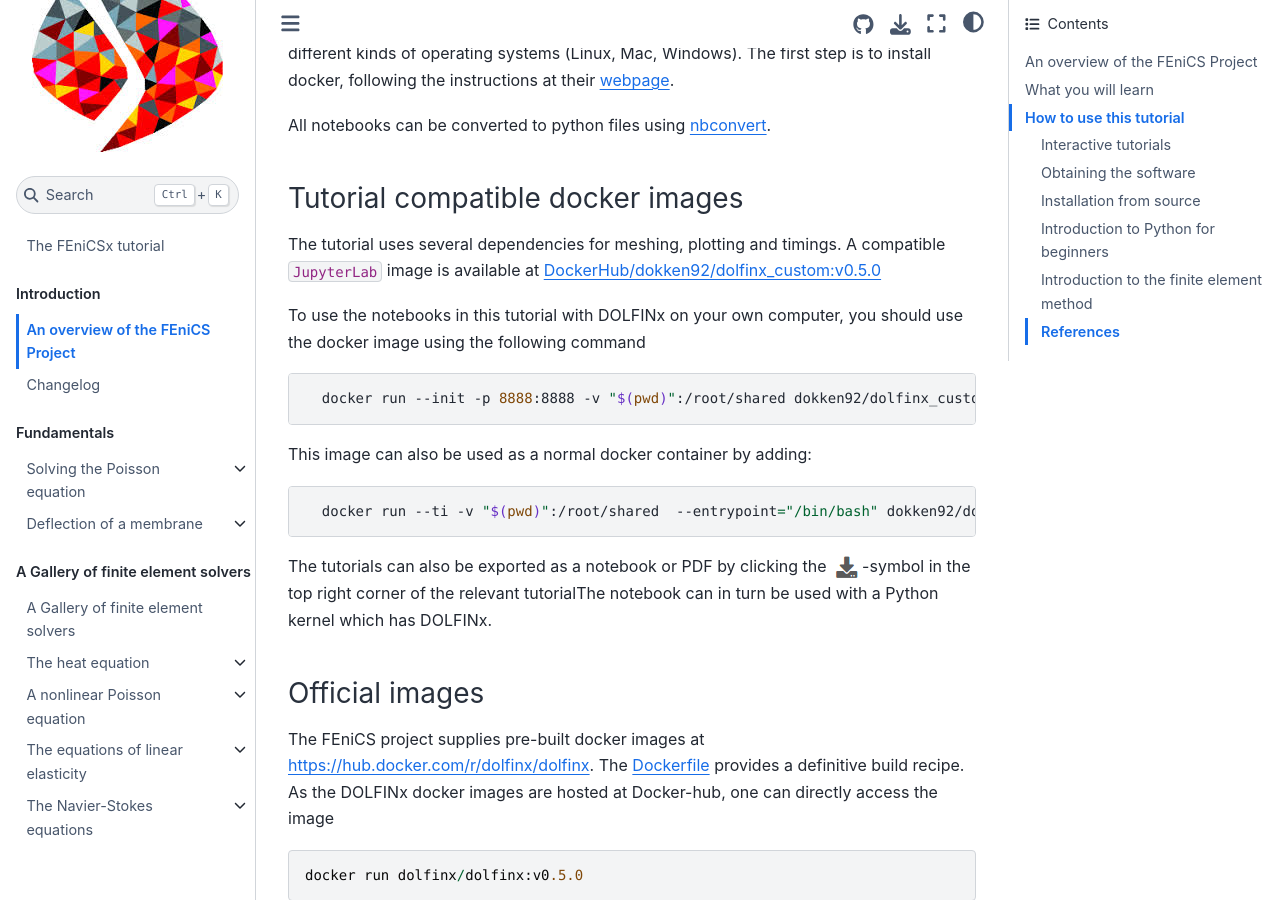
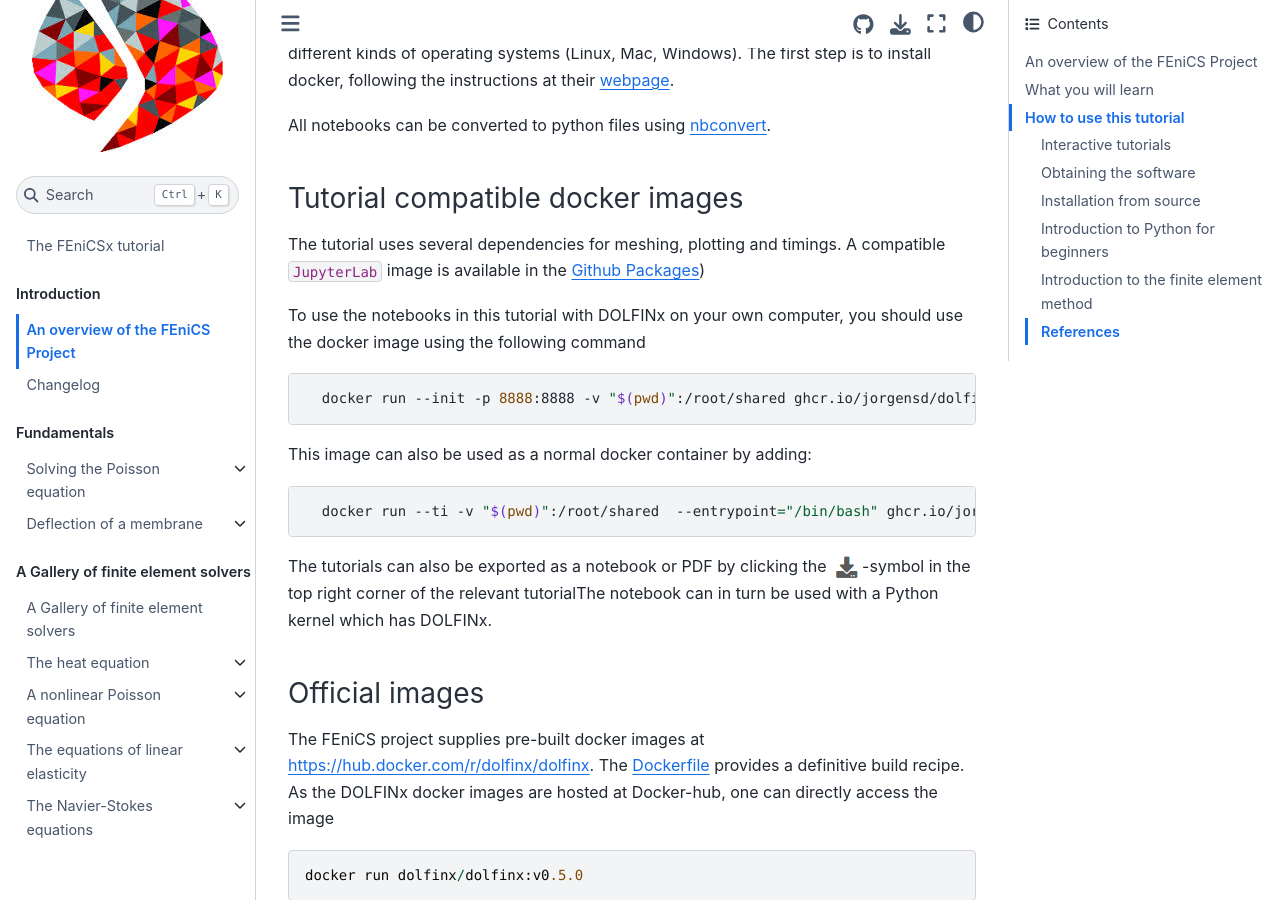
Before and after one commit to jorgensd/dolfinx-tutorial, a Jupyter Book: the page built from fem.md, in a window 1280 px wide and 900 px high, scrolled down 1600 px. Built offline with Jupyter Book 1.0.4 settings and Sphinx 7.4.7 and the Sphinx Book theme 1.1.4, drawn with Linux system fonts in a browser that asks for light colours; pages that are not in the unit, such as notebooks, are missing from menus; cross-references to code outside the pages are shown as plain code.

Commit message:
Fix versions

````diff
--- a/fem.md
+++ b/fem.md
@@ -33,15 +33,15 @@
 All notebooks can be converted to python files using [nbconvert](https://nbconvert.readthedocs.io/en/latest/).
 
 ### Tutorial compatible docker images
-The tutorial uses several dependencies for meshing, plotting and timings. A compatible `JupyterLab` image is available at [DockerHub/dokken92/dolfinx_custom:v0.5.0](https://hub.docker.com/r/dokken92/dolfinx_custom/tags)
+The tutorial uses several dependencies for meshing, plotting and timings. A compatible `JupyterLab` image is available in the [Github Packages](https://github.com/jorgensd/dolfinx-tutorial/pkgs/container/dolfinx-tutorial))
 
 To use the notebooks in this tutorial with DOLFINx on your own computer, you should use the docker image using the following command
 ```bash
-  docker run --init -p 8888:8888 -v "$(pwd)":/root/shared dokken92/dolfinx_custom:v0.5.0
+  docker run --init -p 8888:8888 -v "$(pwd)":/root/shared ghcr.io/jorgensd/dolfinx-tutorial:v0.5.1
 ```
 This image can also be used as a normal docker container by adding:
 ```bash
-  docker run --ti -v "$(pwd)":/root/shared  --entrypoint="/bin/bash" dokken92/dolfinx_custom:v0.5.0
+  docker run --ti -v "$(pwd)":/root/shared  --entrypoint="/bin/bash" ghcr.io/jorgensd/dolfinx-tutorial:v0.5.1
 ```
 
 The tutorials can also be exported as a notebook or PDF by clicking the ![Download](save.png)-symbol in the top right corner of the relevant tutorialThe notebook can in turn be used with a Python kernel which has DOLFINx.
````
Also changed, not shown: README.md (+1 -1 lines), 4 other files.
